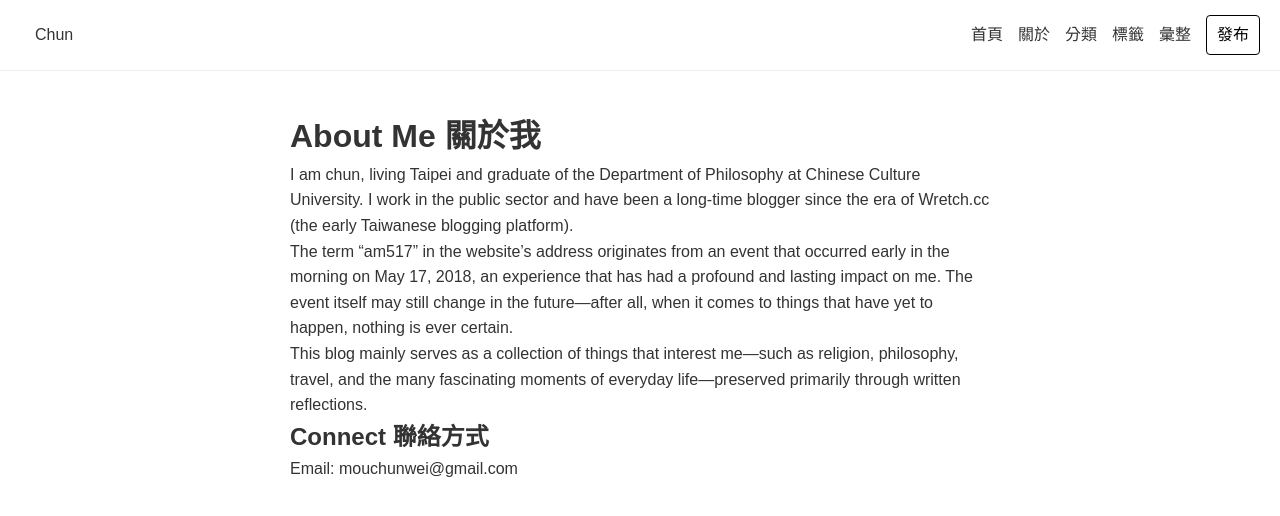
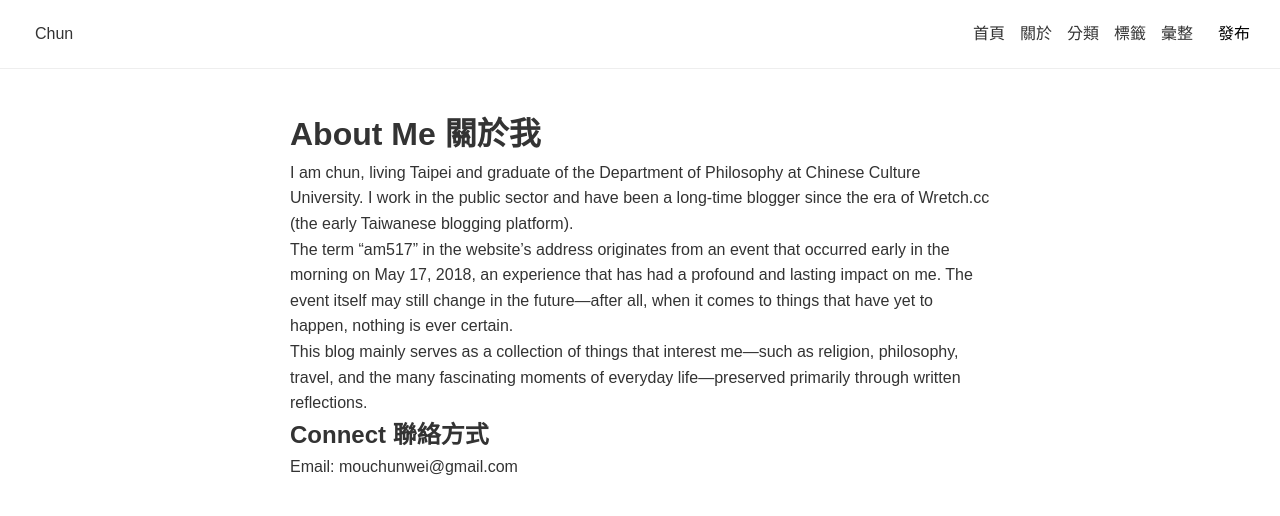
Before and after one commit to chunslifestyle/chunslifestyle.github.io, a Jekyll site: the page built from about.md, in a window 1280 px wide. Shown: the top 516 px of the page. Built offline with Jekyll 4.4.1, drawn with Linux system fonts in a browser that asks for light colours.

Commit message:
Update default.html

```diff
--- a/_layouts/default.html
+++ b/_layouts/default.html
@@ -29,7 +29,7 @@ a.article-link{display:block;margin:5px 0;text-decoration:none;color:#007acc;fon
   <a href="categories/index.html">分類</a>
   <a href="tags/index.html">標籤</a>
   <a href="archives.html">彙整</a>
-  <a href="new-post.html" style="padding:6px 10px; background:#fff; color:#000; text-decoration:none; border-radius:4px; border:1px solid #000;">發布</a>
+  <a href="new-post.html" style="padding:6px 10px; background:#fff; color:#000; text-decoration:none; border-radius:4px; border:none;">發布</a>
   </div>
 </div>
 <div class="container">{{ content }}</div>
```
